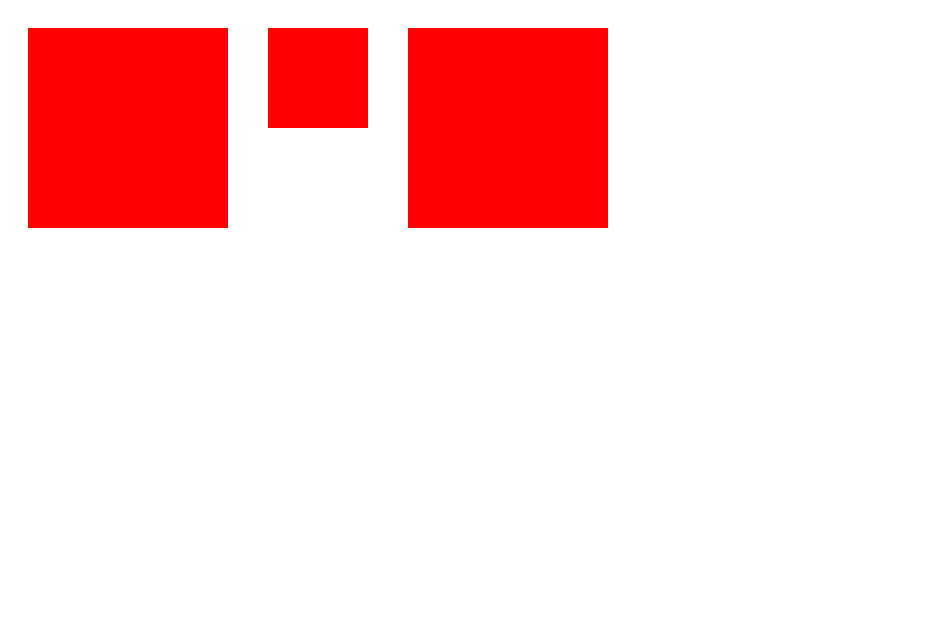
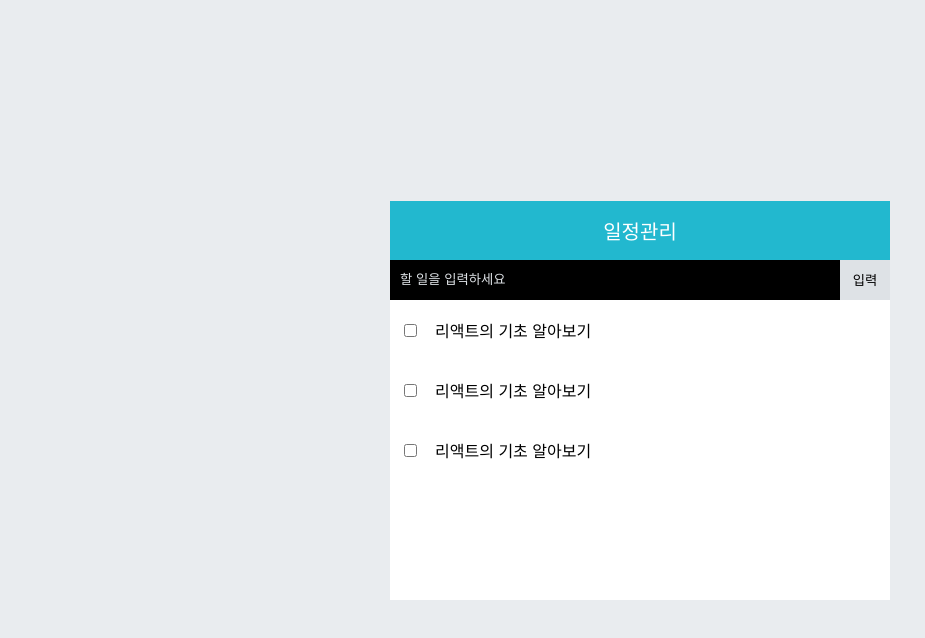
Before and after one commit to jackiehoon/nepp-react-5, a React (Create React App) app in the folder react-app/: page / in a window 1280 px wide. Shown: the top 638 px of the page, without its empty margins (0-925 px from the left). Built offline with nearby package versions, Linux system fonts and the light colour scheme; the HTML template or start-up script is replaced by a standard one.

Commit message:
day:07-1 todo list

```diff
--- a/react-app/src/App.js
+++ b/react-app/src/App.js
@@ -1,9 +1,8 @@
-import Flex from "./components/Flex";
-
+import TodoTemplate from "./components/Todo/TodoTemplate";
 function App() {
   return (
     <>
-      <Flex />
+      <TodoTemplate />
     </>
   );
 }
--- /dev/null
+++ b/react-app/src/components/Todo/TodoTemplate.jsx
@@ -0,0 +1,95 @@
+import styled from "styled-components";
+
+const TodoTemplate = () => {
+  return (
+    <Layout>
+      <Container>
+        <Title>일정관리</Title>
+        <form>
+          <InputWrapper>
+            <InputText placeholder="할 일을 입력하세요" />
+            <BtnSubmit>입력</BtnSubmit>
+          </InputWrapper>
+        </form>
+        <List>
+          <Item>
+            <label>
+              <input type="checkbox" />
+              <Content>리액트의 기초 알아보기</Content>
+            </label>
+          </Item>
+          <Item>
+            <label>
+              <input type="checkbox" />
+              <Content>리액트의 기초 알아보기</Content>
+            </label>
+          </Item>
+          <Item>
+            <label>
+              <input type="checkbox" />
+              <Content>리액트의 기초 알아보기</Content>
+            </label>
+          </Item>
+        </List>
+      </Container>
+    </Layout>
+  );
+};
+
+const Layout = styled.div`
+  background: #e9ecef;
+  min-height: 100vh;
+  display: flex;
+  align-items: center;
+  justify-content: center;
+`;
+const Container = styled.div`
+  width: 500px;
+`;
+const Title = styled.div`
+  background: #22b8cf;
+  padding: 15px 0;
+  text-align: center;
+  color: #fff;
+  font-size: 20px;
+`;
+
+const InputWrapper = styled.div`
+  display: flex;
+`;
+const InputText = styled.input`
+  flex: 1;
+  background: #000;
+  color: #fff;
+  border: none;
+  height: 40px;
+  padding: 0 10px;
+  ::placeholder {
+    color: #dee2e6;
+  }
+`;
+const BtnSubmit = styled.button`
+  width: 50px;
+  border: none;
+  background: #dee2e6;
+  cursor: pointer;
+`;
+
+const List = styled.ul`
+  list-style: none;
+  padding: 0;
+  margin: 0;
+  min-height: 300px;
+  background: #fff;
+`;
+const Item = styled.li`
+  height: 40px;
+  display: flex;
+  align-items: center;
+  padding: 10px;
+`;
+const Content = styled.span`
+  margin-left: 15px;
+`;
+
+export default TodoTemplate;
--- a/react-app/src/index.css
+++ b/react-app/src/index.css
@@ -1,4 +1,5 @@
 body {
+  margin: 0;
   font-family: -apple-system, BlinkMacSystemFont, "Segoe UI", "Roboto", "Oxygen",
     "Ubuntu", "Cantarell", "Fira Sans", "Droid Sans", "Helvetica Neue",
     sans-serif;
```
Also changed, not shown: react-app/src/components/InputFile.jsx (+6 -1 lines).
